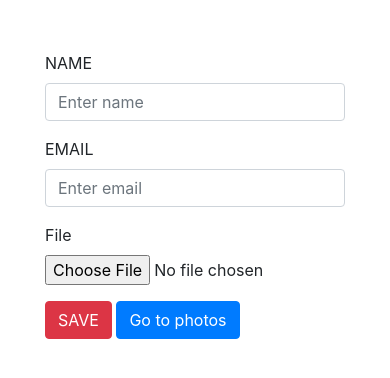
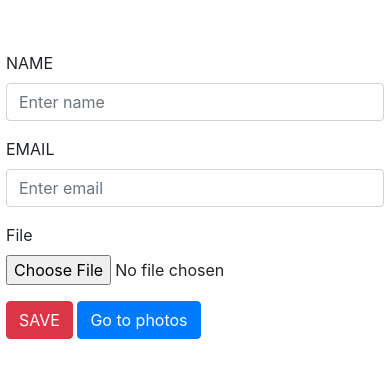
Before and after one commit to marcinwojcik987/ajax_fileupload, a PHP site: page / in a window 390 px wide. Shown: the top 378 px of the page. Run offline with PHP 8.4, Linux system fonts and the light colour scheme; some libraries are stand-ins or nearby versions.

Commit message:
styled forms for mobile

```diff
--- a/index.html
+++ b/index.html
@@ -3,6 +3,7 @@
 <html>
    <head lang="en">
       <meta charset="utf-8">
+      <meta name="viewport" content="width=device-width" />
       <title>AJAX file upload</title>
       <link rel="stylesheet" href="style.css" type="text/css" />
       <script src="https://code.jquery.com/jquery-3.3.1.js" integrity="sha256-2Kok7MbOyxpgUVvAk/HJ2jigOSYS2auK4Pfzbm7uH60=" crossorigin="anonymous"></script>
@@ -16,7 +17,7 @@
         <form enctype="multipart/form-data" id="fupForm" >
         <div class="form-group">
             <label for="name">NAME</label>
-            <input type="text" class="form-control" id="name" name="name" placeholder="Enter name" pattern="[a-zA-Z0-9-]+" required />
+            <input type="text" class="form-control" id="name" name="name" placeholder="Enter name" pattern="[a-zA-Z0-9-]+" title="Dopuszczalne jedynie znaki alfanumeryczne." required />
         </div>
         <div class="form-group">
           <label for="email">EMAIL</label>
--- a/login.php
+++ b/login.php
@@ -9,6 +9,7 @@ if (isset($_SESSION['logged_in'])){
 <html>
    <head lang="en">
       <meta charset="utf-8">
+      <meta name="viewport" content="width=device-width" />
       <title>AJAX file upload</title>
       <link rel="stylesheet" href="style.css" type="text/css" />
       <script src="https://code.jquery.com/jquery-3.3.1.js" integrity="sha256-2Kok7MbOyxpgUVvAk/HJ2jigOSYS2auK4Pfzbm7uH60=" crossorigin="anonymous"></script>
--- a/style.css
+++ b/style.css
@@ -103,4 +103,10 @@
          width: 300px;
          height: 300px;
      }
+
+     .login-form, #fupForm {
+        width: 90%;
+
+    }
+
  }
```
